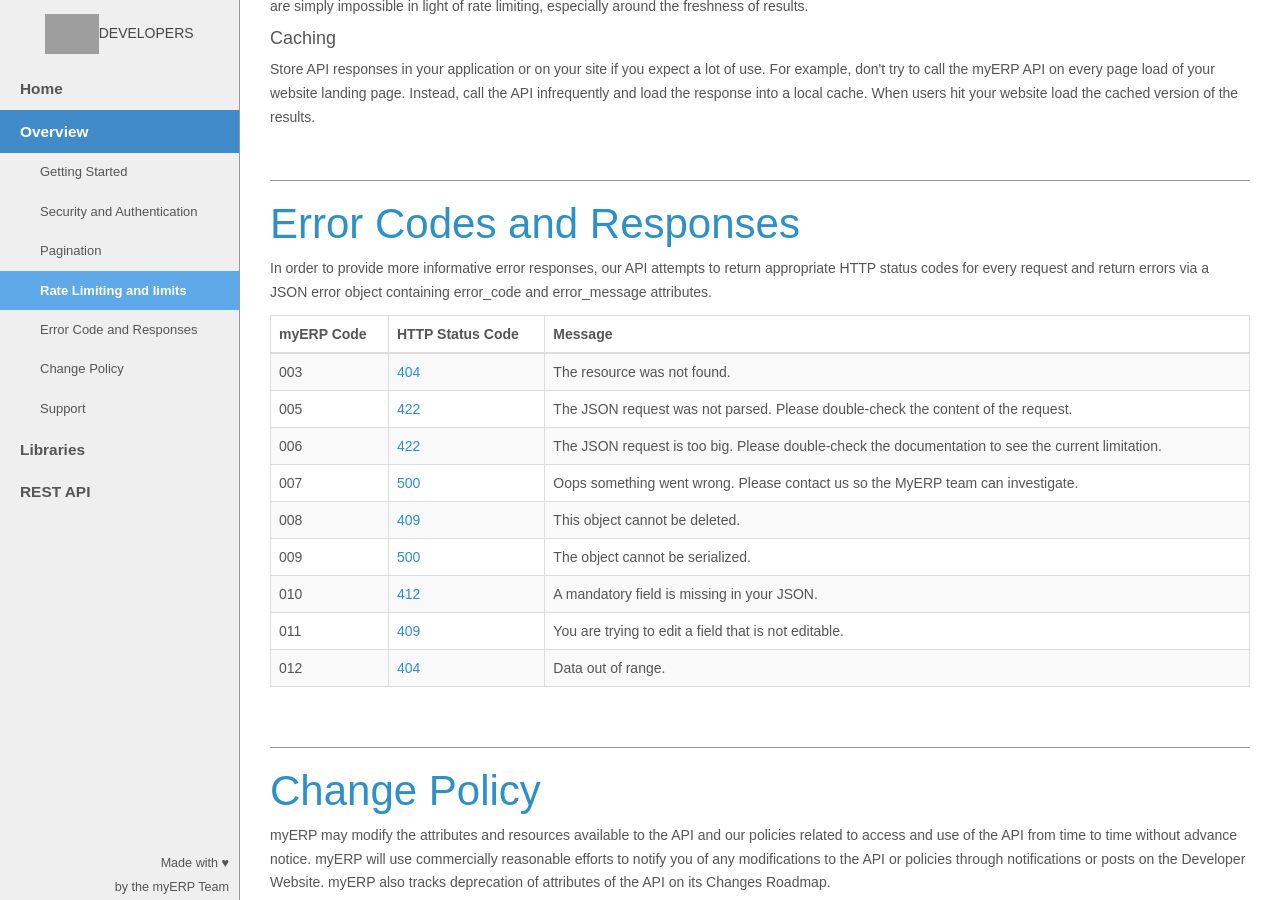
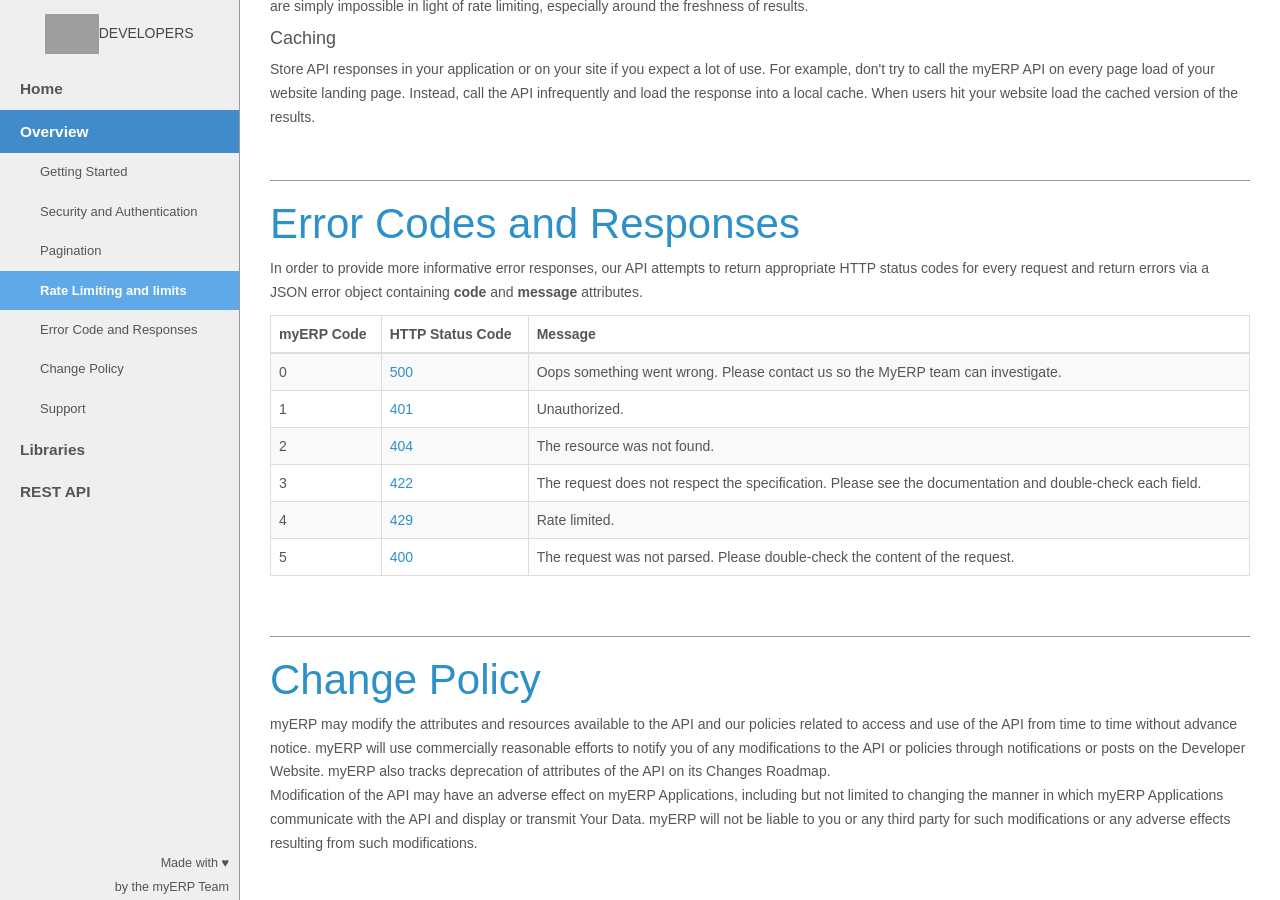
Before and after one commit to myERP/myerp.github.io, a Jekyll site: the page built from docs/1.0/overview/index.html, in a window 1280 px wide and 900 px high, scrolled down 3445 px. Built offline with Jekyll 4.4.1, drawn with Linux system fonts in a browser that asks for light colours; nearby versions of some CDN libraries; Markdown is read by kramdown in place of the engine named in the settings; grey boxes are pictures that could not be loaded.

Commit message:
update error codes

```diff
--- a/_includes/1.0/overview/errorcode.html
+++ b/_includes/1.0/overview/errorcode.html
@@ -2,7 +2,7 @@
 
 <h2> Error Codes and Responses</h2>
 
-<p>In order to provide more informative error responses, our API attempts to return appropriate HTTP status codes for every request and return errors via a JSON error object containing error_code and error_message attributes.</p>
+<p>In order to provide more informative error responses, our API attempts to return appropriate HTTP status codes for every request and return errors via a JSON error object containing <b>code</b> and <b>message</b> attributes.</p>
 
 
 <table class="table table-bordered table-striped">
@@ -15,49 +15,34 @@
   </thead>
   <tbody>
     <tr>
-      <td>003</td>
+      <td>0</td>
+      <td><a href="https://tools.ietf.org/html/rfc2616#section-10.5.1" target="_blank">500</a> </td>
+      <td>Oops something went wrong. Please contact us so the MyERP team can investigate.</td>
+    </tr>
+    <tr>
+      <td>1</td>
+      <td><a href="https://tools.ietf.org/html/rfc2616#section-10.4.2" target="_blank">401</a></td>
+      <td>Unauthorized.</td>
+    </tr>
+    <tr>
+      <td>2</td>
       <td><a href="https://tools.ietf.org/html/rfc2616#section-10.4.5" target="_blank">404</a></td>
       <td>The resource was not found.</td>
     </tr>
     <tr>
-      <td>005</td>
-      <td><a href="http://www.webdav.org/specs/rfc2518.html#STATUS_422" target="_blank">422</a></td>
-      <td>The JSON request was not parsed. Please double-check the content of the request.</td>
+      <td>3</td>
+      <td><a href="http://tools.ietf.org/html/rfc4918#section-11.2" target="_blank">422</a></td>
+      <td>The request does not respect the specification. Please see the documentation and double-check each field.</td>
     </tr>
     <tr>
-      <td>006</td>
-      <td><a href="http://www.webdav.org/specs/rfc2518.html#STATUS_422" target="_blank">422</a></td>
-      <td>The JSON request is too big. Please double-check the documentation to see the current limitation.</td>
+      <td>4</td>
+      <td><a href="http://tools.ietf.org/html/rfc6585#section-4" target="_blank">429</a></td>
+      <td>Rate limited.</td>
     </tr>
     <tr>
-      <td>007</td>
-      <td><a href="https://tools.ietf.org/html/rfc2616#section-10.5.1" target="_blank">500</a> </td>
-      <td>Oops something went wrong. Please contact us so the MyERP team can investigate.</td>
-    </tr>
-    <tr>
-      <td>008</td>
-      <td><a href="https://tools.ietf.org/html/rfc2616#section-10.4.10" target="_blank">409</a></td>
-      <td>This object cannot be deleted.</td>
-    </tr>
-    <tr>
-      <td>009</td>
-      <td><a href="https://tools.ietf.org/html/rfc2616#section-10.5.1" target="_blank">500</a></td>
-      <td>The object cannot be serialized.</td>
-    </tr>
-    <tr>
-      <td>010</td>
-      <td><a href="https://tools.ietf.https://tools.ietf.org/html/rfc2616#section-10.4.13" target="_blank">412</a></td>
-      <td>A mandatory field is missing in your JSON.</td>
-    </tr>
-    <tr>
-      <td>011</td>
-      <td><a href="https://tools.ietf.org/html/rfc2616#section-10.4.10" target="_blank">409</a></td>
-      <td> You are trying to edit a field that is not editable.</td>
-    </tr>
-    <tr>
-      <td>012</td>
-      <td><a href="https://tools.ietf.org/html/rfc2616#section-10.4.5" target="_blank">404</a></td>
-      <td>Data out of range.</td>
+      <td>5</td>
+      <td><a href="https://tools.ietf.org/html/rfc2616#section-10.4.1" target="_blank">400</a></td>
+      <td>The request was not parsed. Please double-check the content of the request.</td>
     </tr>
   </tbody>
 </table>
```
